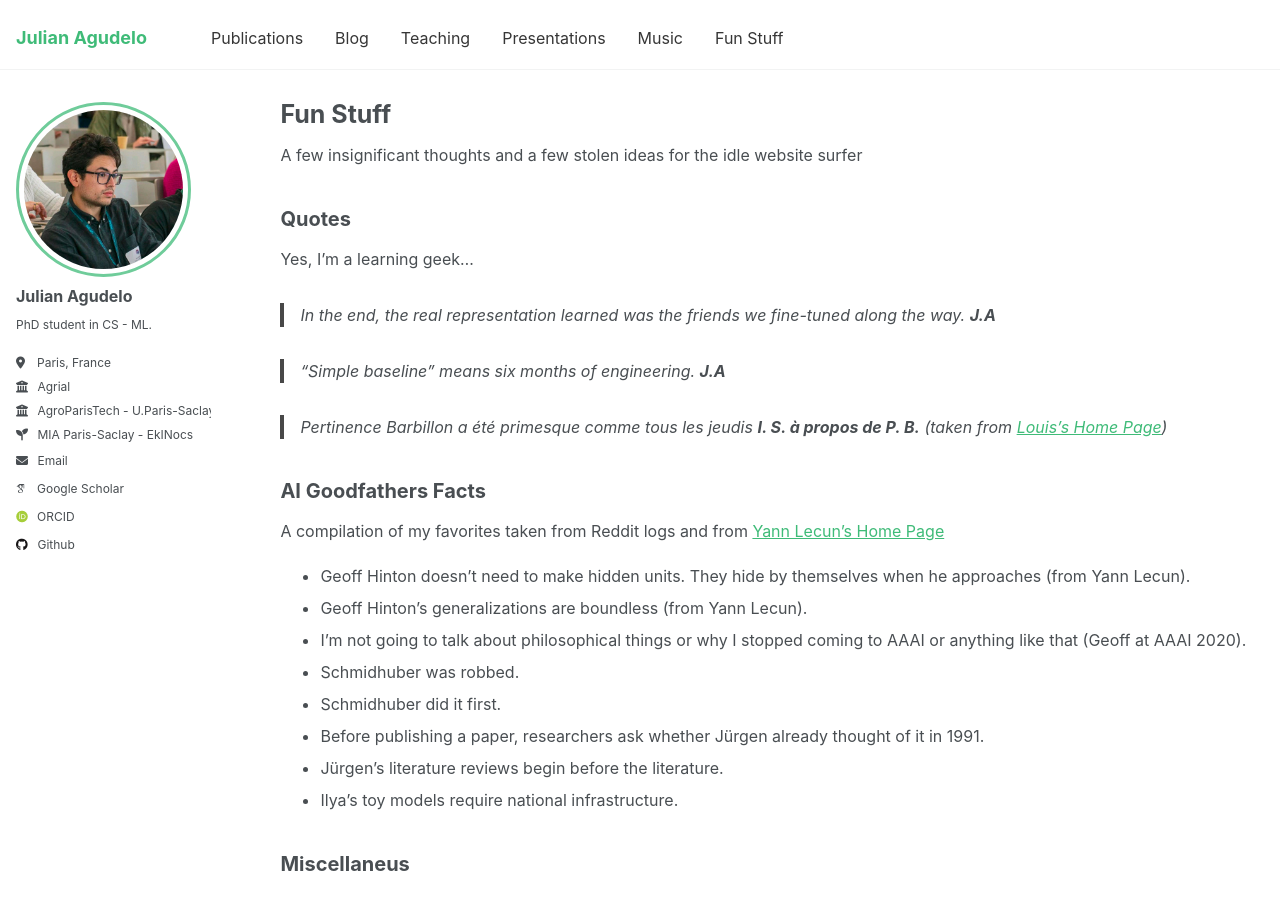
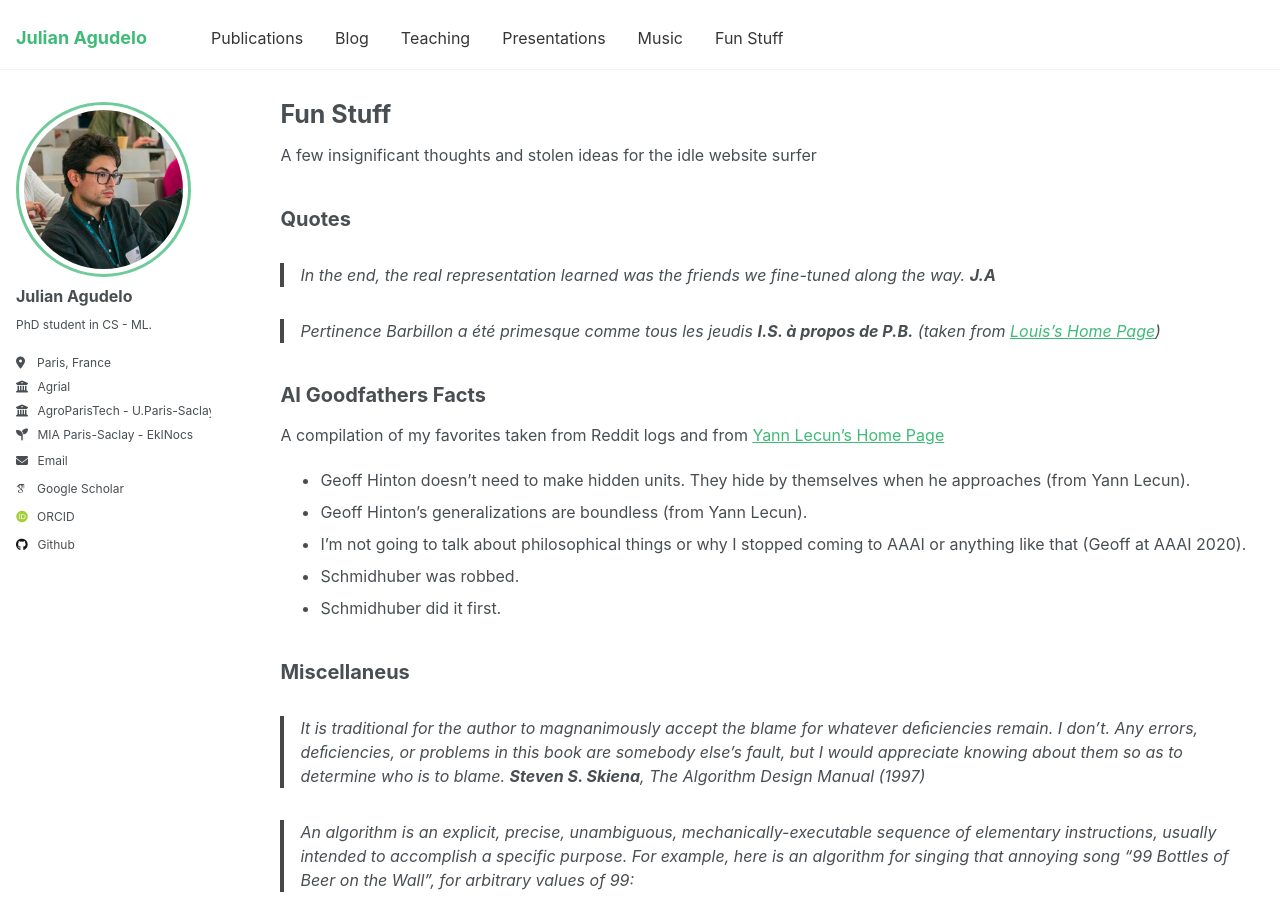
Before and after one commit to JulAgu/JulAgu.github.io, a Jekyll site: the page built from _pages/fun-stuff.md, in a window 1280 px wide and 900 px high. Built offline with Jekyll 4.4.1, drawn with Linux system fonts in a browser that asks for light colours; some web fonts are replaced.

Commit message:
Fix: typos in the fun-stuff page

```diff
--- a/_pages/fun-stuff.md
+++ b/_pages/fun-stuff.md
@@ -5,20 +5,16 @@
 author_profile: true
 ---
 
-A few insignificant thoughts and a few stolen ideas for the idle website surfer
+A few insignificant thoughts and stolen ideas for the idle website surfer
 
 Quotes
 ------
-Yes, I'm a learning geek...
 
 > In the end, the real representation learned was the friends we fine-tuned along the way.
 **J.A**
 
-> "Simple baseline" means six months of engineering.
-**J.A**
-
 > Pertinence Barbillon a été primesque comme tous les jeudis
-**I. S. à propos de P. B.** (taken from [Louis's Home Page](https://polarolouis.fr/))
+**I.S. à propos de P.B.** (taken from [Louis's Home Page](https://polarolouis.fr/))
 
 
 AI Goodfathers Facts
@@ -30,9 +26,6 @@
 - I'm not going to talk about philosophical things or why I stopped coming to AAAI or anything like that (Geoff at AAAI 2020).
 - Schmidhuber was robbed.
 - Schmidhuber did it first.
-- Before publishing a paper, researchers ask whether Jürgen already thought of it in 1991.
-- Jürgen's literature reviews begin before the literature.
-- Ilya's toy models require national infrastructure.
 
 Miscellaneus
 ------
```
